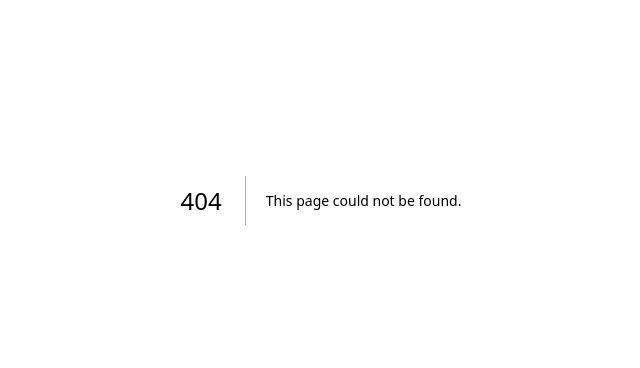
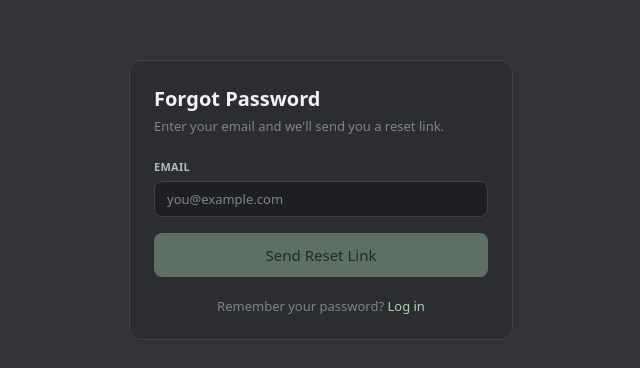
Before and after one commit to psrisuphan/zocial, a Next.js app: page /auth/forgot-password in a window 1280 px wide. Before the commit this address had no page. Shown: the part 200-568 px from the top of the page, without its empty margins (319-959 px from the left). Built offline with nearby package versions, Linux system fonts and the light colour scheme; no server answers.

Commit message:
feat: add forgot password page with Supabase reset email

```diff
--- /dev/null
+++ b/src/app/auth/forgot-password/page.tsx
@@ -0,0 +1,106 @@
+"use client";
+
+import { useState } from "react";
+import { createClient } from "@/lib/supabase";
+import Link from "next/link";
+import { Button, Input, Card } from "@/components/ui";
+
+export default function ForgotPassword() {
+  const [email, setEmail] = useState("");
+  const [loading, setLoading] = useState(false);
+  const [sent, setSent] = useState(false);
+  const [error, setError] = useState<string | null>(null);
+  const supabase = createClient();
+
+  const handleSubmit = async (e: React.FormEvent) => {
+    e.preventDefault();
+    setLoading(true);
+    setError(null);
+
+    const redirectTo =
+      typeof window !== "undefined"
+        ? `${window.location.origin}/auth/reset-password`
+        : "/auth/reset-password";
+
+    const { error } = await supabase.auth.resetPasswordForEmail(email, {
+      redirectTo,
+    });
+
+    if (error) {
+      setError(error.message);
+      setLoading(false);
+      return;
+    }
+
+    setSent(true);
+    setLoading(false);
+  };
+
+  if (sent) {
+    return (
+      <Card>
+        <div className="text-center">
+          <div className="w-12 h-12 rounded-full bg-accent-subtle flex items-center justify-center mx-auto mb-4 text-2xl">
+            ✉️
+          </div>
+          <h1 className="text-xl font-bold text-text-primary mb-2">Check your email</h1>
+          <p className="text-sm text-text-muted mb-6">
+            We sent a password reset link to{" "}
+            <span className="text-text-secondary font-medium">{email}</span>.
+            Check your inbox and follow the link.
+          </p>
+          <Link href="/auth/login">
+            <Button variant="ghost" size="md" fullWidth>
+              Back to Log In
+            </Button>
+          </Link>
+        </div>
+      </Card>
+    );
+  }
+
+  return (
+    <Card>
+      <h1 className="text-xl font-bold text-text-primary mb-1">Forgot Password</h1>
+      <p className="text-sm text-text-muted mb-6">
+        Enter your email and we&apos;ll send you a reset link.
+      </p>
+
+      <form onSubmit={handleSubmit} className="flex flex-col gap-4">
+        <Input
+          label="Email"
+          type="email"
+          name="email"
+          autoComplete="email"
+          value={email}
+          onChange={(e) => setEmail(e.target.value)}
+          placeholder="you@example.com"
+          required
+        />
+
+        {error && (
+          <p className="text-xs text-status-error bg-status-error/10 px-3 py-2 rounded">
+            {error}
+          </p>
+        )}
+
+        <Button
+          type="submit"
+          variant="primary"
+          size="lg"
+          fullWidth
+          disabled={loading || !email}
+        >
+          {loading ? "Sending..." : "Send Reset Link"}
+        </Button>
+      </form>
+
+      <p className="mt-5 text-center text-sm text-text-muted">
+        Remember your password?{" "}
+        <Link href="/auth/login" className="text-text-link hover:underline">
+          Log in
+        </Link>
+      </p>
+    </Card>
+  );
+}
```
